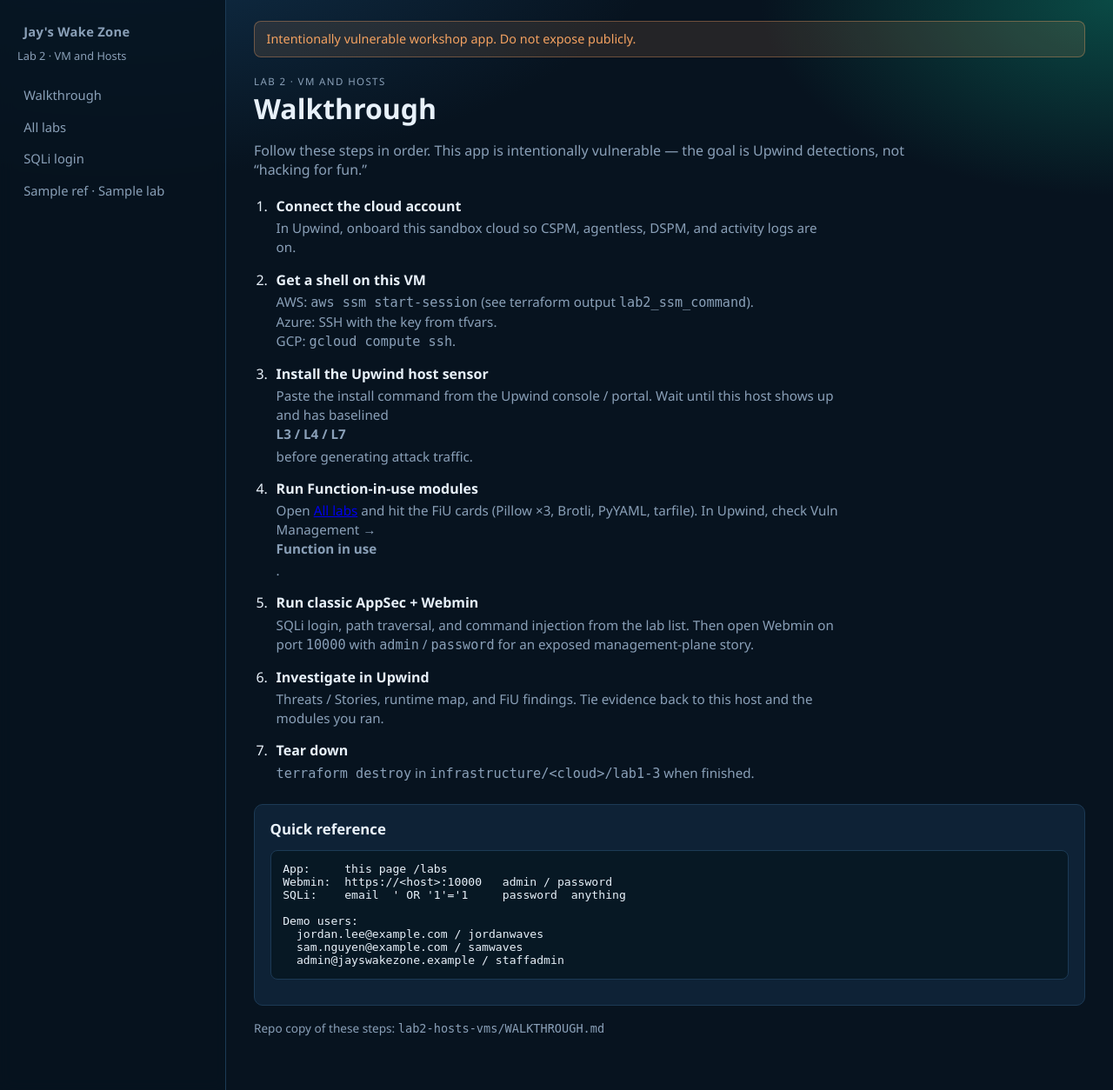
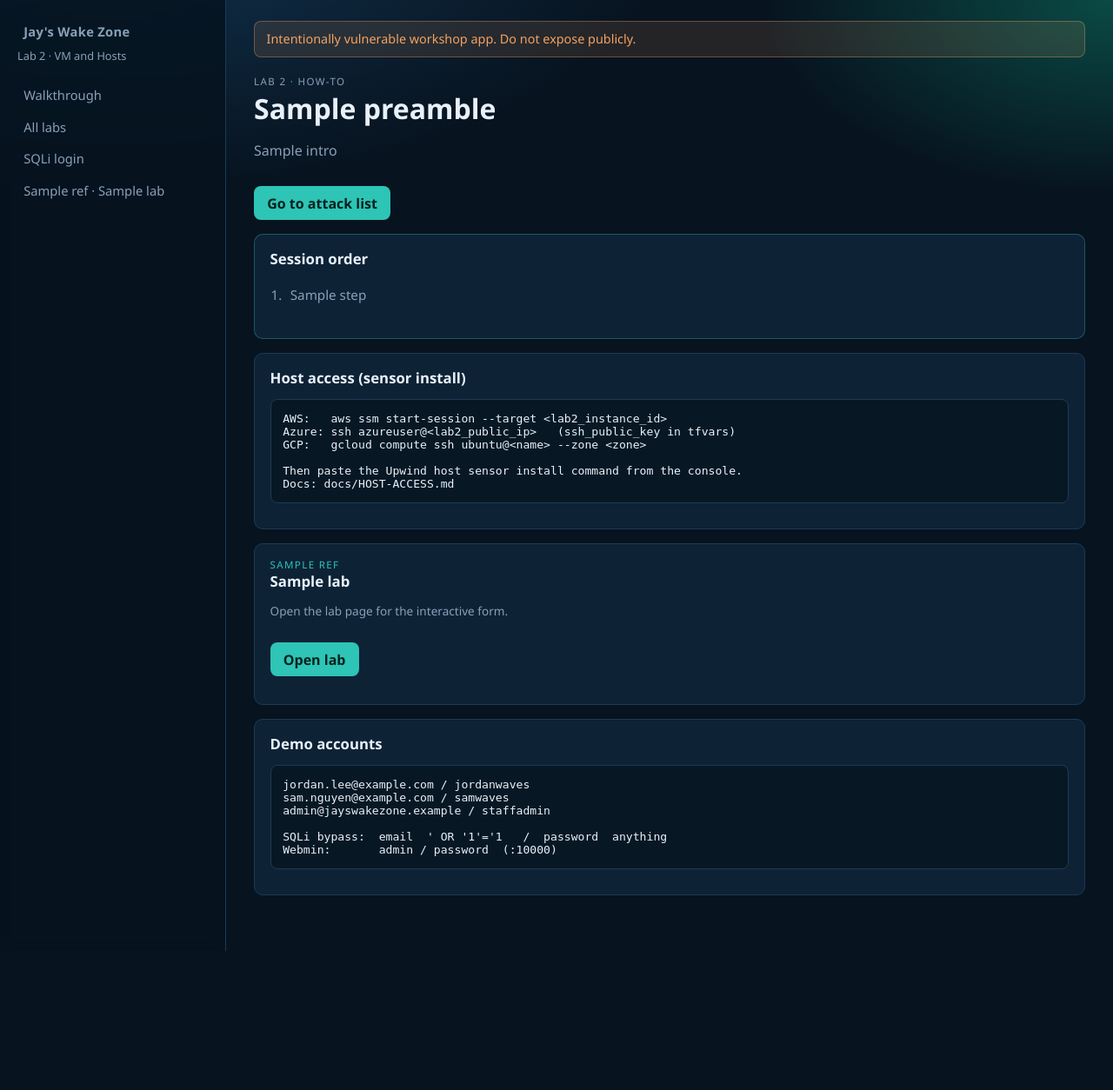
Before and after one commit to AstralJays/JaysWakeZone, a Flask app: template lab2-hosts-vms/app/templates/walkthrough.html in a window 1280 px wide. Shown: the whole page at 87% size. After the commit the page ends 1094 px from the top, so only its background shows below. Run offline with Flask 3, Linux system fonts and the light colour scheme; the template is opened without the code that fills it: most values are stand-ins (such as "Sample title", 1, 10 or a date in 2020).

Commit message:
Add Lab 2 in-app attack walkthrough for each module.
Operators get /walkthrough plus per-lab how-to steps and payloads while running FiU and classic attacks.

Co-authored-by: Cursor <cursoragent@cursor.com>

```diff
--- a/lab2-hosts-vms/app/static/styles.css
+++ b/lab2-hosts-vms/app/static/styles.css
@@ -116,6 +116,9 @@ body {
 .steps.compact li { color: var(--muted); font-size: 0.95rem; }
 .steps.compact strong { display: inline; color: var(--ink); }
 .walkthrough-summary { border-color: rgba(46, 196, 182, 0.35); }
+.attack-guide h2 a { color: var(--ink); text-decoration: none; }
+.attack-guide h2 a:hover { color: var(--accent); }
+.attack-guide .button { margin-top: 0.65rem; }
 label { display: block; margin: 0.55rem 0 0.25rem; color: var(--muted); font-size: 0.85rem; }
 input, textarea {
   width: 100%;
--- a/lab2-hosts-vms/app/templates/walkthrough.html
+++ b/lab2-hosts-vms/app/templates/walkthrough.html
@@ -1,74 +1,59 @@
 {% extends "base.html" %}
 {% block content %}
 <header class="hero">
-  <p class="eyebrow">Lab 2 · VM and Hosts</p>
-  <h1>Walkthrough</h1>
-  <p>
-    Follow these steps in order. This app is intentionally vulnerable —
-    the goal is Upwind detections, not “hacking for fun.”
-  </p>
+  <p class="eyebrow">Lab 2 · how-to</p>
+  <h1>{{ preamble.title }}</h1>
+  <p>{{ preamble.intro }}</p>
+  <p><a class="button" href="/labs">Go to attack list</a></p>
 </header>
 
-<ol class="steps">
-  <li>
-    <strong>Connect the cloud account</strong>
-    <p>In Upwind, onboard this sandbox cloud so CSPM, agentless, DSPM, and activity logs are on.</p>
-  </li>
-  <li>
-    <strong>Get a shell on this VM</strong>
-    <p>
-      AWS: <code>aws ssm start-session</code> (see terraform output <code>lab2_ssm_command</code>).<br />
-      Azure: SSH with the key from tfvars.<br />
-      GCP: <code>gcloud compute ssh</code>.
-    </p>
-  </li>
-  <li>
-    <strong>Install the Upwind host sensor</strong>
-    <p>
-      Paste the install command from the Upwind console / portal.
-      Wait until this host shows up and has baselined <strong>L3 / L4 / L7</strong>
-      before generating attack traffic.
-    </p>
-  </li>
-  <li>
-    <strong>Run Function-in-use modules</strong>
-    <p>
-      Open <a href="/labs">All labs</a> and hit the FiU cards (Pillow ×3, Brotli, PyYAML, tarfile).
-      In Upwind, check Vuln Management → <strong>Function in use</strong>.
-    </p>
-  </li>
-  <li>
-    <strong>Run classic AppSec + Webmin</strong>
-    <p>
-      SQLi login, path traversal, and command injection from the lab list.
-      Then open Webmin on port <code>10000</code> with <code>admin</code> / <code>password</code>
-      for an exposed management-plane story.
-    </p>
-  </li>
-  <li>
-    <strong>Investigate in Upwind</strong>
-    <p>
-      Threats / Stories, runtime map, and FiU findings.
-      Tie evidence back to this host and the modules you ran.
-    </p>
-  </li>
-  <li>
-    <strong>Tear down</strong>
-    <p><code>terraform destroy</code> in <code>infrastructure/&lt;cloud&gt;/lab1-3</code> when finished.</p>
-  </li>
-</ol>
+<section class="panel walkthrough-summary">
+  <h2>Session order</h2>
+  <ol class="steps compact">
+    {% for step in preamble.order %}
+    <li>{{ step }}</li>
+    {% endfor %}
+  </ol>
+</section>
 
 <section class="panel">
-  <h2>Quick reference</h2>
-  <pre>App:     this page /labs
-Webmin:  https://&lt;host&gt;:10000   admin / password
-SQLi:    email  ' OR '1'='1     password  anything
+  <h2>Host access (sensor install)</h2>
+  <pre>AWS:   aws ssm start-session --target &lt;lab2_instance_id&gt;
+Azure: ssh azureuser@&lt;lab2_public_ip&gt;   (ssh_public_key in tfvars)
+GCP:   gcloud compute ssh ubuntu@&lt;name&gt; --zone &lt;zone&gt;
 
-Demo users:
-  jordan.lee@example.com / jordanwaves
-  sam.nguyen@example.com / samwaves
-  admin@jayswakezone.example / staffadmin</pre>
+Then paste the Upwind host sensor install command from the console.
+Docs: docs/HOST-ACCESS.md</pre>
 </section>
 
-<p class="hint">Repo copy of these steps: <code>lab2-hosts-vms/WALKTHROUGH.md</code></p>
+{% for lab in labs %}
+{% set guide = attacks.get(lab.slug) %}
+<section class="panel attack-guide" id="{{ lab.slug }}">
+  <p class="eyebrow">{{ lab.ref }}</p>
+  <h2><a href="/labs/{{ lab.slug }}">{{ lab.title }}</a></h2>
+  {% if guide %}
+  <p><strong>Goal:</strong> {{ guide.goal }}</p>
+  <p class="hint"><strong>Upwind:</strong> {{ guide.upwind }}</p>
+  <ol class="steps compact">
+    {% for step in guide.steps %}
+    <li>{{ step }}</li>
+    {% endfor %}
+  </ol>
+  <p class="hint"><strong>Payload / input:</strong> <code>{{ guide.payload }}</code></p>
+  {% else %}
+  <p class="hint">Open the lab page for the interactive form.</p>
+  {% endif %}
+  <p><a class="button" href="/labs/{{ lab.slug }}">Open lab</a></p>
+</section>
+{% endfor %}
+
+<section class="panel">
+  <h2>Demo accounts</h2>
+  <pre>jordan.lee@example.com / jordanwaves
+sam.nguyen@example.com / samwaves
+admin@jayswakezone.example / staffadmin
+
+SQLi bypass:  email  ' OR '1'='1   /  password  anything
+Webmin:       admin / password  (:10000)</pre>
+</section>
 {% endblock %}
```
Also changed, not shown: docs/HOST-ACCESS.md (+1 -3 lines), lab2-hosts-vms/WALKTHROUGH.md (+24 -27 lines), lab2-hosts-vms/app/main.py (+35 -5 lines), lab2-hosts-vms/app/templates/lab.html (+15 -0 lines), lab2-hosts-vms/app/walkthrough.py (added, +148 -0 lines).
